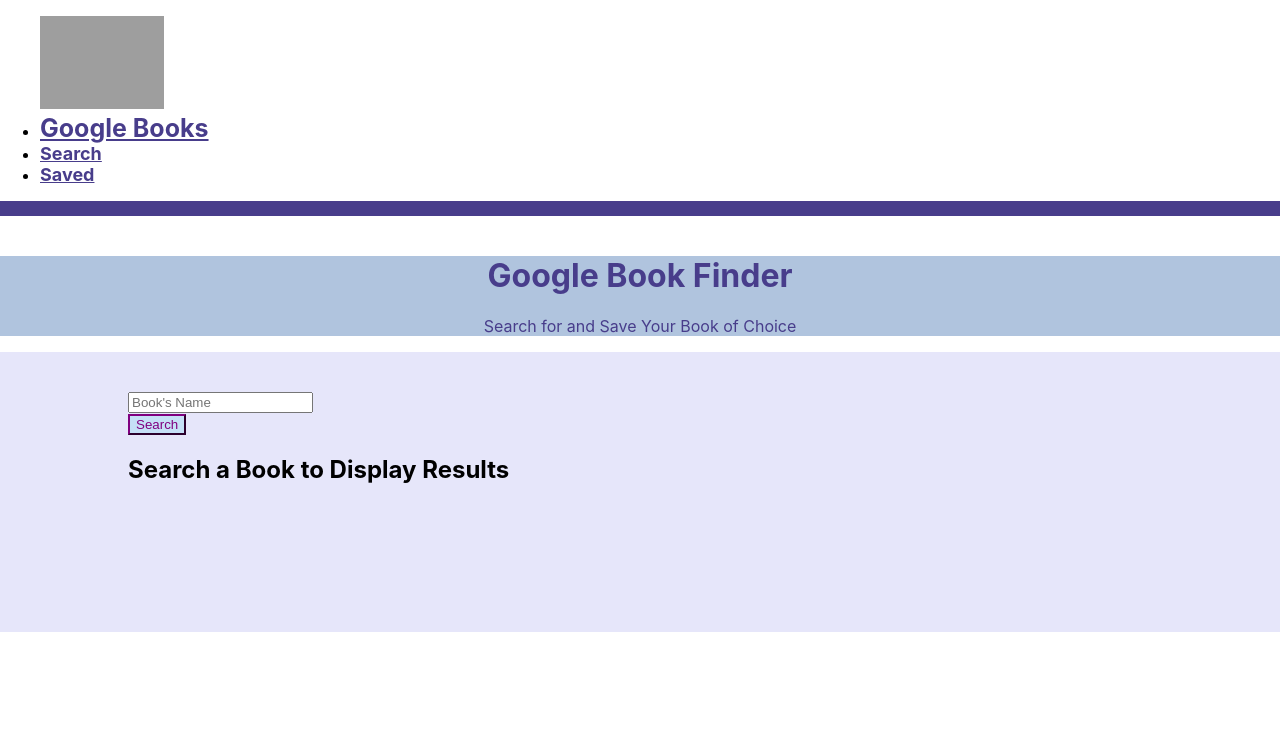
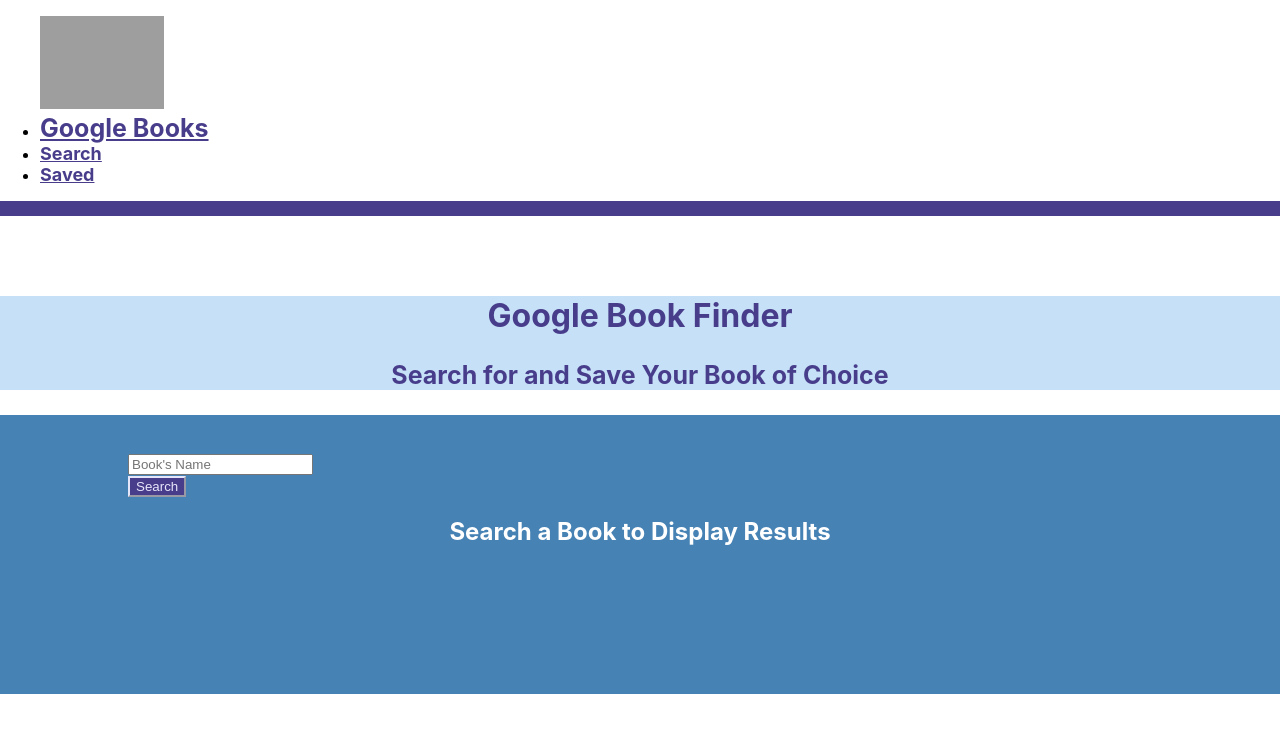
Before and after one commit to MeganLCoppins/Book-Finder, a React (Create React App) app in the folder client/: page / in a window 1280 px wide. Shown: the top 732 px of the page. Built offline with nearby package versions, Linux system fonts and the light colour scheme; grey boxes are pictures that could not be loaded; the HTML template or start-up script is replaced by a standard one.

Commit message:
refactored handleformsubmit and getbooks function, added save button and button functionality

```diff
--- a/client/src/components/Card/index.js
+++ b/client/src/components/Card/index.js
@@ -1,18 +1,19 @@
 import React from "react";
 
-function Card({ title, subtitle, authors, link, description, image }) {
+function Card({ title, subtitle, authors, link, description, image, Button }) {
   return (
     <div className="card" style={{width: "70%", marginLeft: "15%", backgroundColor: "rgb(198, 224, 247)"}}>
         <h3 className="card-title" style={{textAlign: "center", paddingTop: "3%", paddingBottom: "3%"}}>{title}</h3>
+        <h5 style={{backgroundColor: "rgb(198, 224, 247)", textAlign: "center"}}><strong>Authors: </strong>{authors}</h5>
       <img src={image} className="card-img-top" alt={title} style={{width: "350px", marginLeft: "20%"}}/>
-      <div className="card-body">
+      <div className="card-body" style={{textAlign: "center"}}>
         <h5 style={{textAlign: "center"}}>{subtitle}</h5>
-        <p className="card-text">
+        <a href={link} style={{color: "black", fontWeight: "bold"}}>View the Book!</a>
+        <p className="card-text" style={{textAlign: "left"}}>
           {description}
         </p>
       <ul className="list-group list-group-flush" style={{textAlign: "center"}}>
-        <li className="list-group-item"><strong>Authors: </strong>{authors}</li>
-        <a href={link} style={{color: "black"}}>View the Book!</a>
+        <Button />
       </ul>
       </div>
     </div>
--- a/client/src/components/Form/index.js
+++ b/client/src/components/Form/index.js
@@ -21,9 +21,9 @@
           id="button-addon2"
           onClick={handleFormSubmit}
           style={{
-            backgroundColor: "rgb(198, 224, 247)",
-            borderColor: "purple",
-            color: "purple",
+            backgroundColor: "darkslateblue",
+            borderColor: "lavender",
+            color: "lavender",
           }}
         >
           Search
--- a/client/src/components/Jumbotron/index.js
+++ b/client/src/components/Jumbotron/index.js
@@ -1,11 +1,12 @@
 import React from "react";
+
 
 function Jumbotron(){
     return(
-        <div className="jumbotron jumbotron-fluid" style={{width: "100%", textAlign: "center", color: "darkslateblue", marginBottom: "0px", marginTop: "40px", backgroundColor: "lightsteelblue"}}>
+        <div className="jumbotron jumbotron-fluid" style={{width: "100%", textAlign: "center", color: "darkslateblue", marginBottom: "0px", marginTop: "80px", backgroundColor: "rgb(198, 224, 247)"}}>
           <div className="container">
-            <h1 className="display-4">Google Book Finder</h1>
-            <p className="lead">Search for and Save Your Book of Choice</p>
+            <h1 className="display-4" style={{fontWeight: "bold"}}>Google Book Finder</h1>
+            <h3 className="lead" style={{fontSize: "25px"}}>Search for and Save Your Book of Choice</h3>
           </div>
         </div>
     )
--- a/client/src/pages/home.js
+++ b/client/src/pages/home.js
@@ -6,8 +6,7 @@
 class Home extends Component {
   state = {
     books: [],
-    query: "",
-    message: "Search For A Book To Begin!",
+    query: ""
   };
 
   handleInputChange = (e) => {
@@ -20,6 +19,10 @@
 
   handleFormSubmit = (e) => {
     e.preventDefault();
+    this.getBooks()
+  };
+
+  getBooks = () => {
     API.getBooks(this.state.query)
       .then((res) => this.setState({ books: res.data }))
       .catch(() =>
@@ -28,13 +31,26 @@
           message: "No new books, try a different search",
         })
       );
+  }
+
+  handleSaveBook = (id) => {
+    const book = this.state.books.find(book => book.id === id);
+    API.saveBook({
+      googleId: book.id,
+      image: book.volumeInfo.imageLinks.thumbnail,
+      title: book.volumeInfo.title,
+      subtitle: book.volumeInfo.subtitle,
+      description: book.volumeInfo.description,
+      authors: book.volumeInfo.authors,
+      link: book.volumeInfo.infoLink
+    }).then(() => this.getBooks());
   };
 
   render() {
     return (
       <div
         style={{
-          backgroundColor: "lavender",
+          backgroundColor: "steelblue",
           padding: "10%",
           paddingTop: "3%",
         }}
@@ -55,11 +71,19 @@
               description={book.volumeInfo.description}
               authors={book.volumeInfo.authors.join(", ")}
               link={book.volumeInfo.infoLink}
+              Button = { () => (
+                <button
+                onClick={() => this.handleSaveBook(book.id)}
+                style={{background: "steelblue", color:"white"}}
+                >
+                  Save Book
+                </button>
+              )}
             />
           ))}
         </div>
         ) : (
-          <h2>Search a Book to Display Results</h2>
+          <h2 style={{textAlign: "center", color: "white"}}>Search a Book to Display Results</h2>
         )}
       </div>
     );
--- a/package.json
+++ b/package.json
@@ -19,6 +19,7 @@
     "nodemon": "^1.18.7"
   },
   "dependencies": {
+    "@fortawesome/fontawesome-free": "^5.13.0",
     "axios": "^0.19.2",
     "express": "^4.17.1",
     "if-env": "^1.0.4",
```
Also changed, not shown: 1 other file (tests, documents, lock files or other folders).
